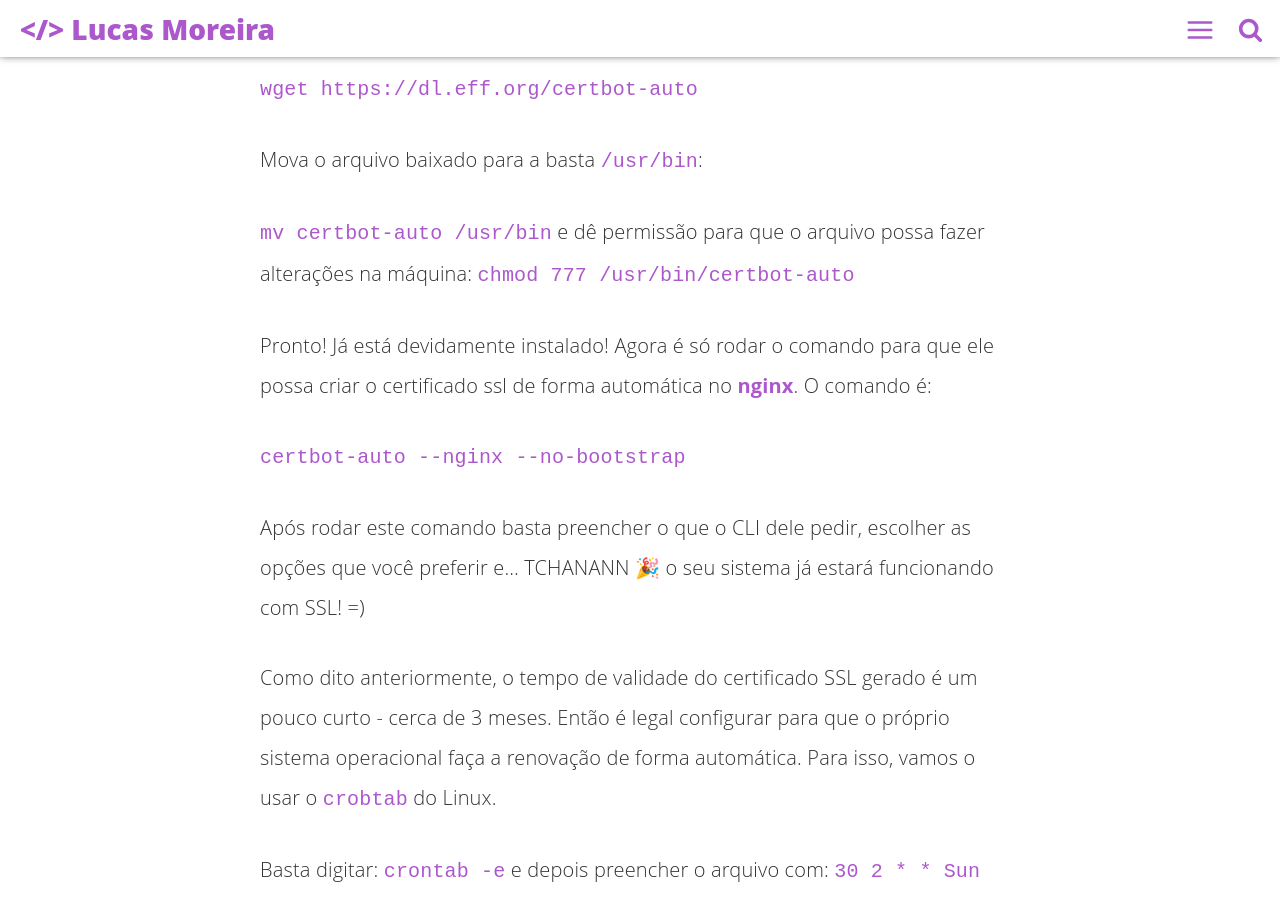
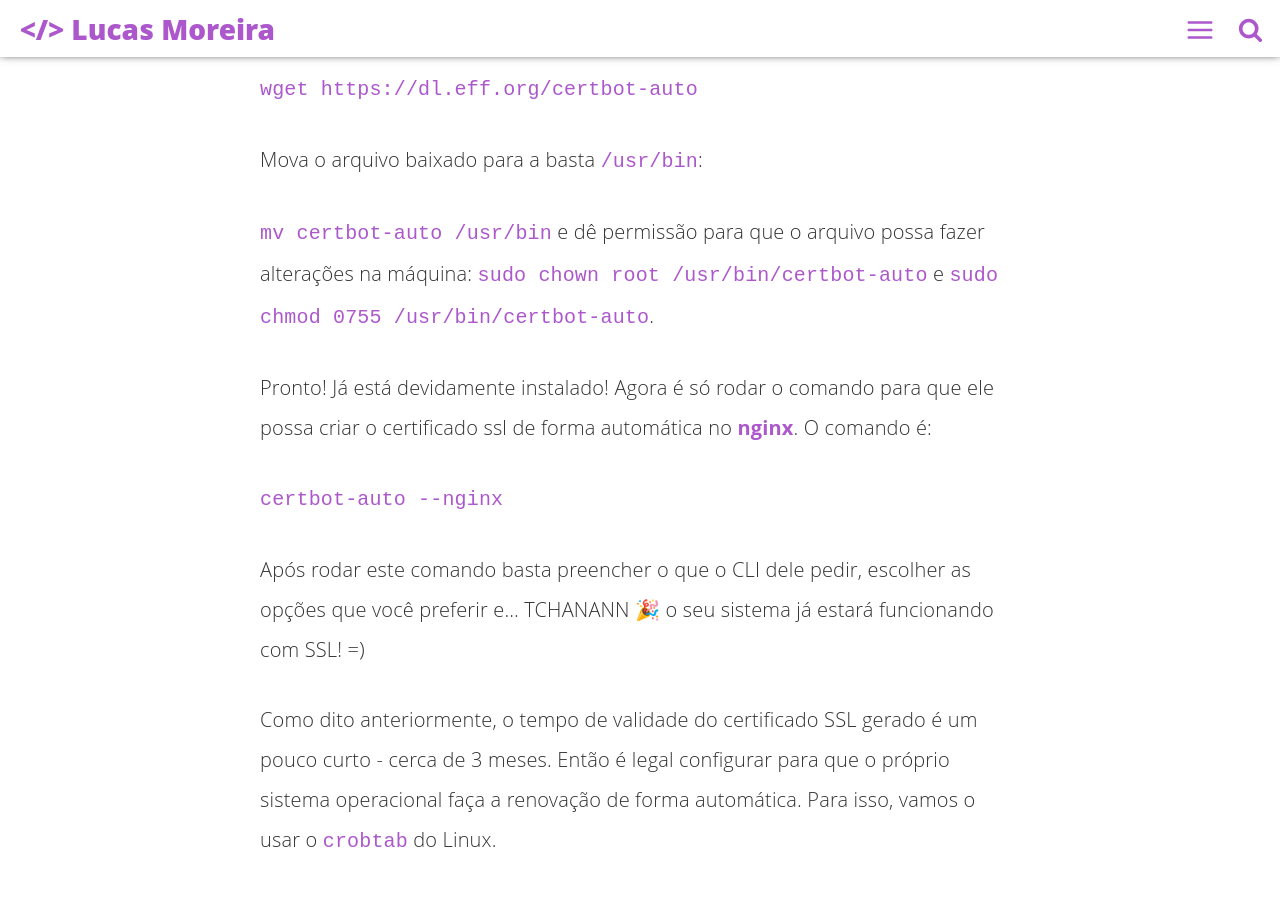
Before and after one commit to lucasmoreiradev/lucasmoreiradev.github.io, a Jekyll site: the page built from _posts/2019-03-11-configurando-ssl-de-forma-gratuita-com-certbot.md, in a window 1280 px wide and 900 px high, scrolled down 2187 px. Built offline with Jekyll 4.4.1, drawn with Linux system fonts in a browser that asks for light colours; comment, search, counter and statistics services are not loaded.

Commit message:
Update post
Update post "Configurando SSL de forma gratuita com certbot".

```diff
--- a/_posts/2019-03-11-configurando-ssl-de-forma-gratuita-com-certbot.md
+++ b/_posts/2019-03-11-configurando-ssl-de-forma-gratuita-com-certbot.md
@@ -56,11 +56,11 @@ Faça o download do certbot em alguma pasta com o seguinte comando:
 
 Mova o arquivo baixado para a basta `/usr/bin`:
 
-`mv certbot-auto /usr/bin` e dê permissão para que o arquivo possa fazer alterações na máquina: `chmod 777 /usr/bin/certbot-auto`
+`mv certbot-auto /usr/bin` e dê permissão para que o arquivo possa fazer alterações na máquina: `sudo chown root /usr/bin/certbot-auto` e `sudo chmod 0755 /usr/bin/certbot-auto`.
 
 Pronto! Já está devidamente instalado! Agora é só rodar o comando para que ele possa criar o certificado ssl de forma automática no **nginx**. O comando é:
 
-`certbot-auto --nginx --no-bootstrap`
+`certbot-auto --nginx`
 
 Após rodar este comando basta preencher o que o CLI dele pedir, escolher as opções que você preferir e... TCHANANN 🎉 o seu sistema já estará funcionando com SSL! =)
 
```
